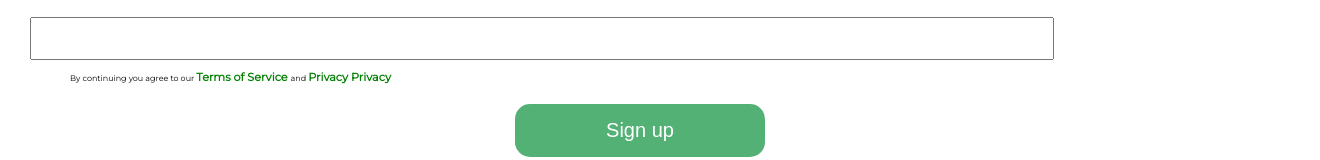
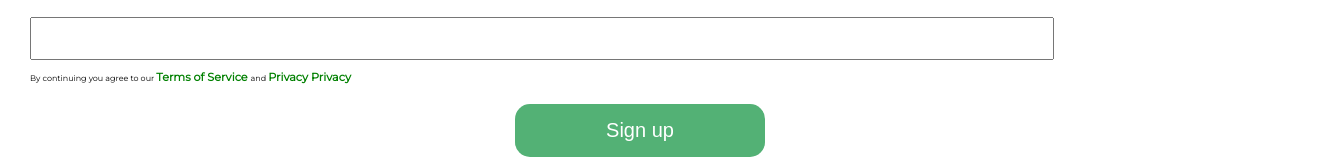
Before and after one commit to RaeNkwocha/E-shop, a React (Create React App) app: page /signup in a window 1280 px wide. Shown: the part 363-523 px from the top of the page, 1320 px wide, since content can reach past the window. Built offline with nearby package versions, Linux system fonts and the light colour scheme; no server answers.

Commit message:
first commit

```diff
--- a/src/Signup.js
+++ b/src/Signup.js
@@ -108,10 +108,9 @@ function Signup() {
           <div>
             <div
               style={{
-                marginLeft: "40px",
                 fontSize: "0.5rem",
                 width: "100%",
-                marginRight: "50px",
+                marginRight: "30px",
                 marginTop: "10px",
               }}
             >
--- a/src/Splash/Home.js
+++ b/src/Splash/Home.js
@@ -47,7 +47,7 @@ function Home() {
               border: "none",
               background: "#53B175",
               color: "white",
-              width: "40%",
+              width: "50%",
               padding: "10px",
               cursor: "pointer",
             }}
```
